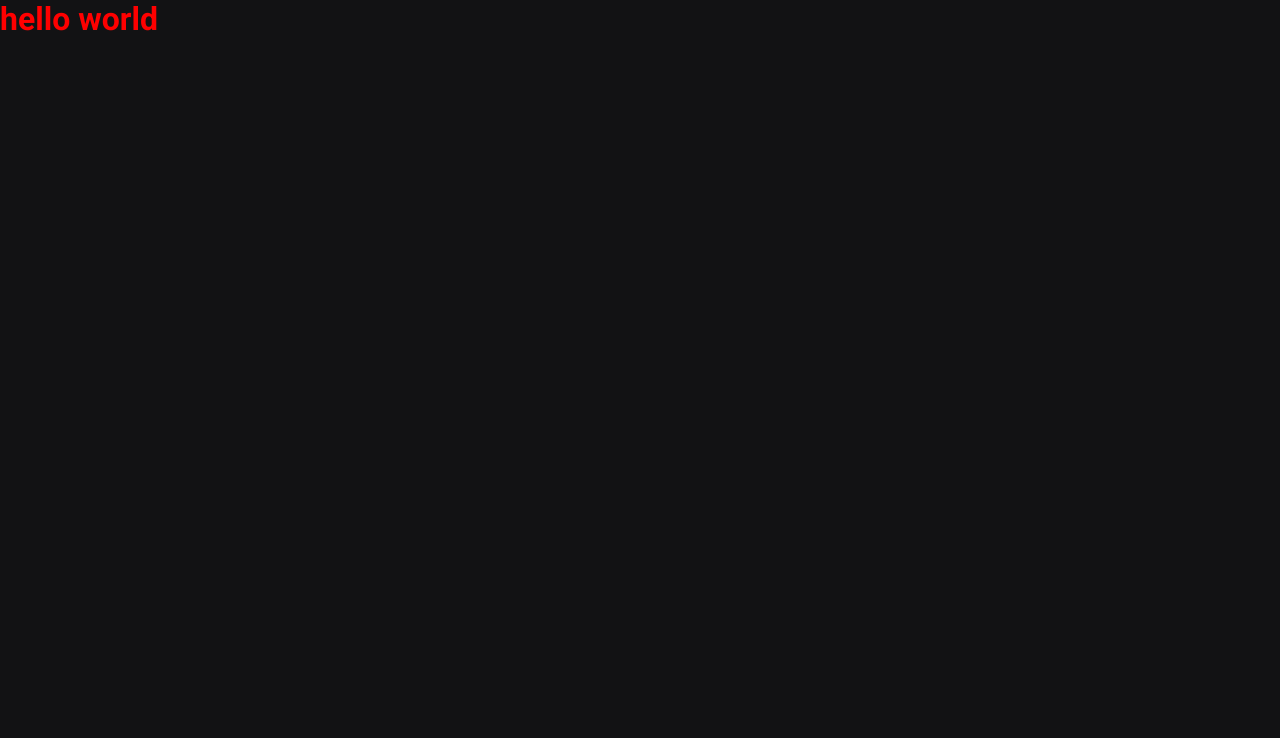
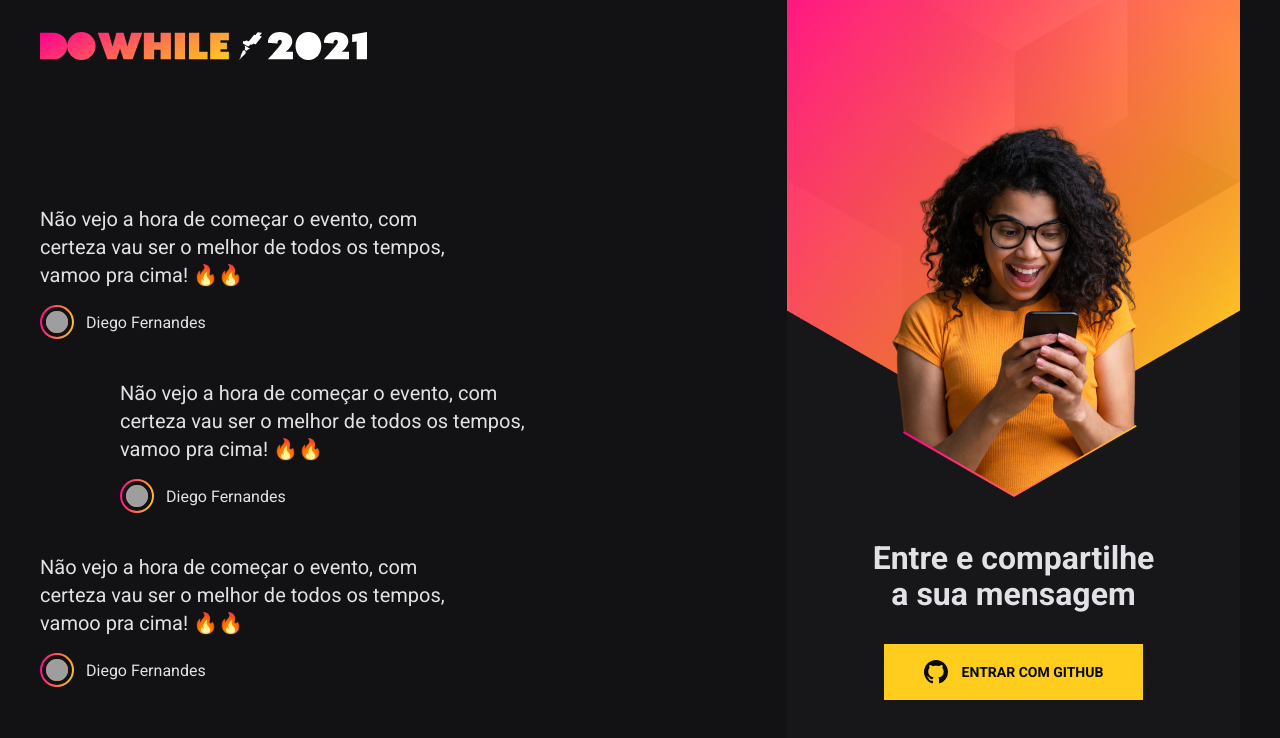
Before and after one commit to TiagoBarros01/NLW-Heat-web, a React (Vite) app: page / in a window 1280 px wide. Shown: the top 738 px of the page. Built offline with nearby package versions, Linux system fonts and the light colour scheme; grey boxes are pictures that could not be loaded.

Commit message:
feat: Creates a MessageList, LoginBox & sendMessageForm components

```diff
--- /dev/null
+++ b/src/components/LoginBox/index.tsx
@@ -0,0 +1,14 @@
+import styles from './styles.module.scss';
+import { VscGithubInverted } from 'react-icons/vsc'
+
+export const LoginBox = (): JSX.Element => {
+  return (
+    <div className={styles.loginBoxWrapper}>
+      <strong>Entre e compartilhe a sua mensagem</strong>
+      <a href="#" className={styles.signInWithGithub}>
+        <VscGithubInverted size={24} />
+        Entrar com Github
+      </a>
+    </div>
+  );
+};
--- /dev/null
+++ b/src/components/LoginBox/styles.module.scss
@@ -0,0 +1,49 @@
+.loginBoxWrapper {
+  height: 100vh;
+  width: 100%;
+
+  background: #17171a url(../../assets//banner-girl.png) no-repeat center top;
+
+  padding: 440px 80px 0;
+
+  text-align: center;
+
+  display: flex;
+  flex-direction: column;
+  justify-content: center;
+  align-items: center;
+
+  strong {
+    font-size: 32px;
+    line-height: 36px;
+  }
+
+  .signInWithGithub {
+    background: #ffcd1e;
+
+    margin-top: 32px;
+    padding: 0 40px;
+
+    height: 56px;
+
+    color: #09090a;
+
+    font-size: 14px;
+    font-weight: bold;
+
+    text-transform: uppercase;
+    text-decoration: none;
+
+    display: flex;
+    align-items: center;
+    justify-content: center;
+
+    svg {
+      margin-right: 14px;
+    }
+
+    &:hover {
+      filter: brightness(0.9);
+    }
+  }
+}
--- /dev/null
+++ b/src/components/messageList/index.tsx
@@ -0,0 +1,61 @@
+import styles from './styles.module.scss';
+
+import logoImg from '../../assets/logo.svg';
+
+export const MessageList = (): JSX.Element => {
+  return (
+    <div className={styles.messageListWrapper}>
+      <img src={logoImg} alt="DoWhile2021" />
+
+      <ul className={styles.messageList}>
+        <li className={styles.message}>
+          <p className={styles.messageContent}>
+            Não vejo a hora de começar o evento, com certeza vau ser o melhor de
+            todos os tempos, vamoo pra cima! 🔥🔥
+          </p>
+          <div className={styles.messageUser}>
+            <div className={styles.userImage}>
+              <img
+                src="https://github.com/tiagobarros01.png"
+                alt="Tiago Barros"
+              />
+            </div>
+            <span>Diego Fernandes</span>
+          </div>
+        </li>
+
+        <li className={styles.message}>
+          <p className={styles.messageContent}>
+            Não vejo a hora de começar o evento, com certeza vau ser o melhor de
+            todos os tempos, vamoo pra cima! 🔥🔥
+          </p>
+          <div className={styles.messageUser}>
+            <div className={styles.userImage}>
+              <img
+                src="https://github.com/tiagobarros01.png"
+                alt="Tiago Barros"
+              />
+            </div>
+            <span>Diego Fernandes</span>
+          </div>
+        </li>
+
+        <li className={styles.message}>
+          <p className={styles.messageContent}>
+            Não vejo a hora de começar o evento, com certeza vau ser o melhor de
+            todos os tempos, vamoo pra cima! 🔥🔥
+          </p>
+          <div className={styles.messageUser}>
+            <div className={styles.userImage}>
+              <img
+                src="https://github.com/tiagobarros01.png"
+                alt="Tiago Barros"
+              />
+            </div>
+            <span>Diego Fernandes</span>
+          </div>
+        </li>
+      </ul>
+    </div>
+  );
+};
--- /dev/null
+++ b/src/components/messageList/styles.module.scss
@@ -0,0 +1,64 @@
+.messageListWrapper {
+  display: flex;
+  flex-direction: column;
+  justify-content: space-between;
+  align-items: flex-start;
+
+  > img {
+    height: 28px;
+    margin: 32px 0;
+  }
+}
+
+.messageList {
+  list-style: none;
+
+  display: flex;
+  flex-direction: column;
+  justify-content: center;
+
+  gap: 40px;
+
+  flex: 1;
+
+  .message {
+    max-width: 440px;
+
+    &:nth-child(2) {
+      margin-left: 80px;
+    }
+
+    .messageContent {
+      font-size: 20px;
+      line-height: 28px;
+    }
+
+    .messageUser {
+      margin-top: 16px;
+      display: flex;
+      align-items: center;
+
+      .userImage {
+        padding: 2px;
+        background: linear-gradient(100deg, #ff008e 0.48%, #ffcd1e 100%);
+
+        border-radius: 50%;
+        line-height: 0;
+
+        img {
+          width: 30px;
+          height: 30px;
+
+          border-radius: 50%;
+
+          border: 4px solid #121214;
+        }
+      }
+
+      span {
+        font-size: 16px;
+        margin-left: 12px;
+      }
+    }
+  }
+}
--- /dev/null
+++ b/src/components/sendMessageForm/index.tsx
@@ -0,0 +1,5 @@
+export const SendMessageForm = ():JSX.Element => {
+  return (
+    <h1>SendMessageForm</h1>
+  )
+}
--- a/src/pages/Home/index.tsx
+++ b/src/pages/Home/index.tsx
@@ -1,9 +1,12 @@
+import { LoginBox } from '../../components/LoginBox';
+import { MessageList } from '../../components/messageList';
 import styles from './styles.module.scss';
 
 export const Home = (): JSX.Element => {
   return (
     <main className={styles.contentWrapper}>
-      <h1>hello world</h1>
+      <MessageList />
+      <LoginBox />
     </main>
   )
 };
--- a/src/pages/Home/styles.module.scss
+++ b/src/pages/Home/styles.module.scss
@@ -1,3 +1,12 @@
 .contentWrapper {
-  color: red
+  max-width: 1200px;
+  height: 100vh;
+
+  margin: 0 auto;
+
+  display: grid;
+  grid-template-columns: 1fr 453px;
+  column-gap: 120px;
+
+  position: relative;
 }
```
